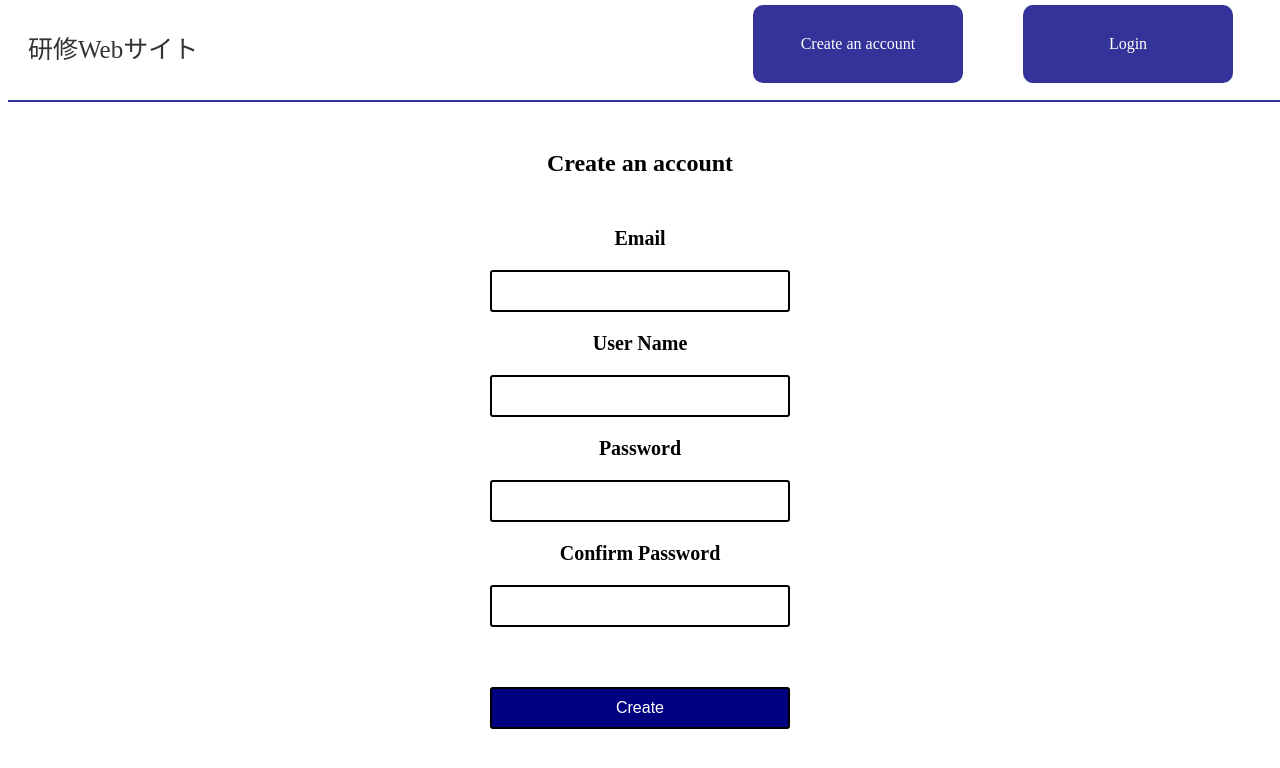
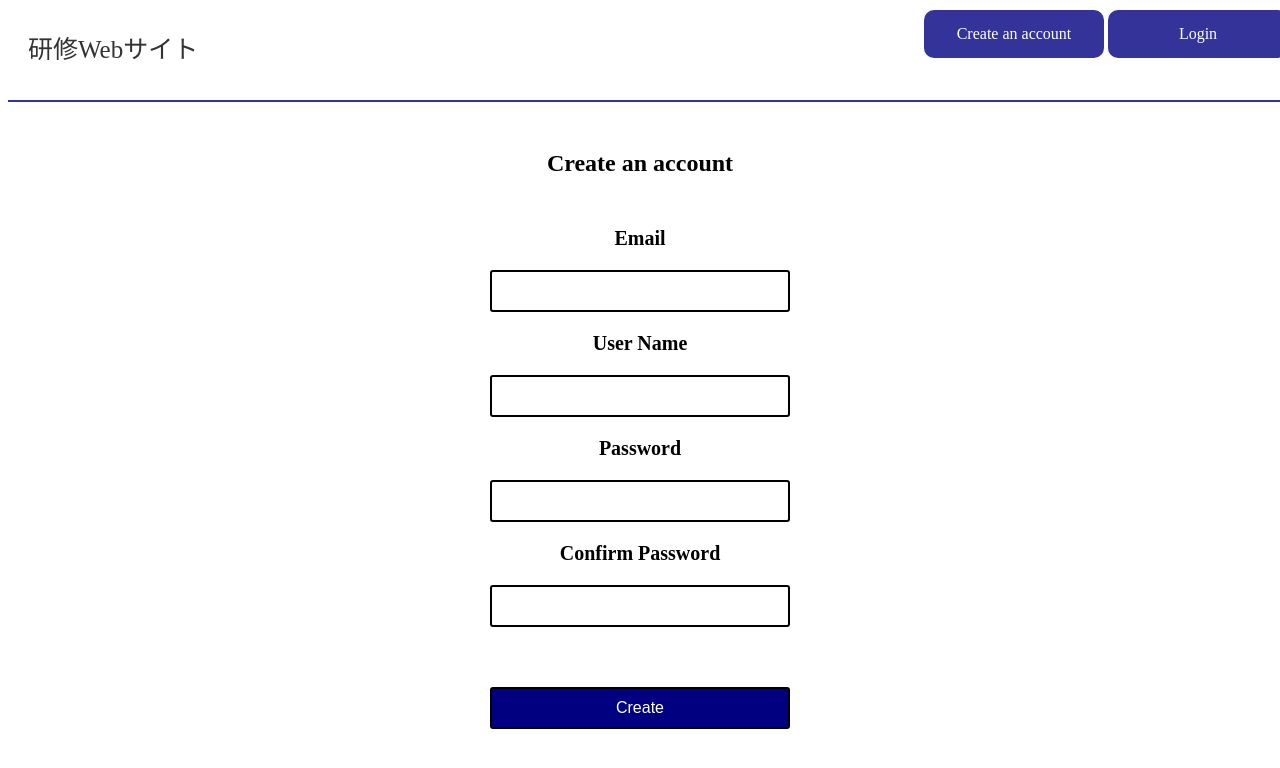
Before and after one commit to mm-sato/training-site, a plain HTML site: page create-account.html in a window 1280 px wide. Drawn offline with Linux system fonts and the light colour scheme.

Commit message:
Update create-account.css

```diff
--- a/create-account.css
+++ b/create-account.css
@@ -1,4 +1,3 @@
-/* ヘッダー */
 header{
   height: 100px;
   width: 100%;
@@ -22,26 +21,30 @@ header{
   margin-left: 20px;
 }
 
-.header-right {
-  float: right;
-  margin-right: 25px;
+.header-right{
+  height: 100px;
+  float: right
 }
 
-.header-right a {
+.header-right li{
+  display: inline-block;
+  margin-left: 20px;
+}
+
+.header-right a{
+  color: #FFFFFF;
   text-decoration: none;
-  padding: 0 25px;
-  color: white;
-  display: block;
-  float: left;
   background-color: #000080;
-  padding: 30px;
-  margin: 5px 30px 0;
+  padding: 15px;
+  border-radius: 10px;
+  display: inline-block;
+  margin-top:10px;
   width: 150px;
   text-align: center;
-  border-radius: 10px;
 }
 
 /* ヘッダーここまで */
+
 
 .contents{
   text-align: center;
```
